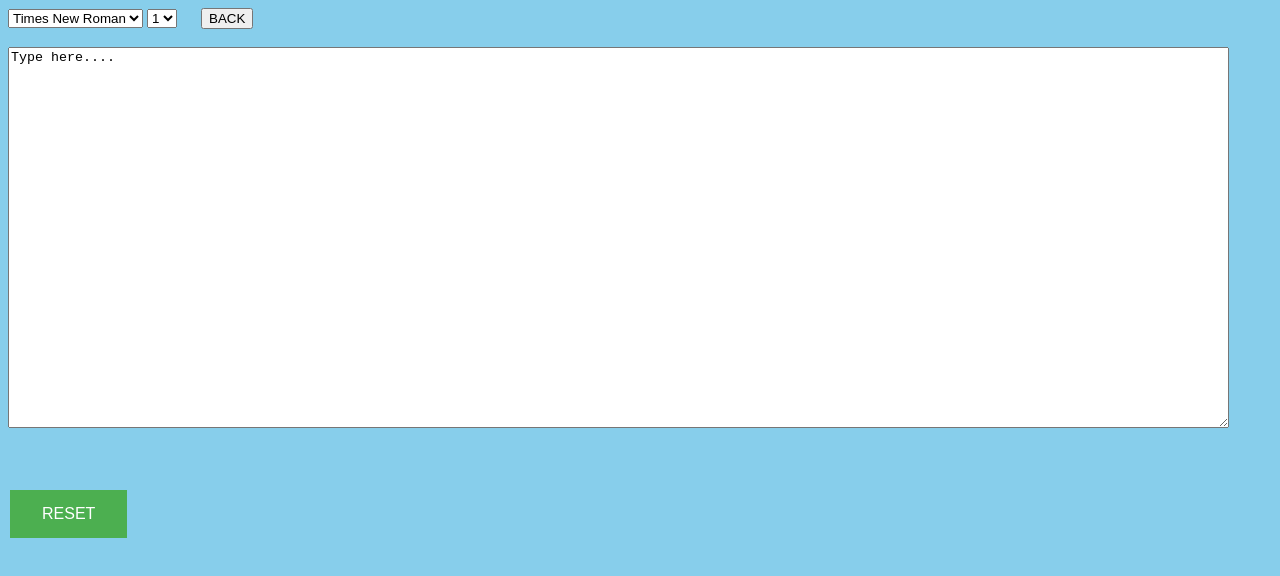
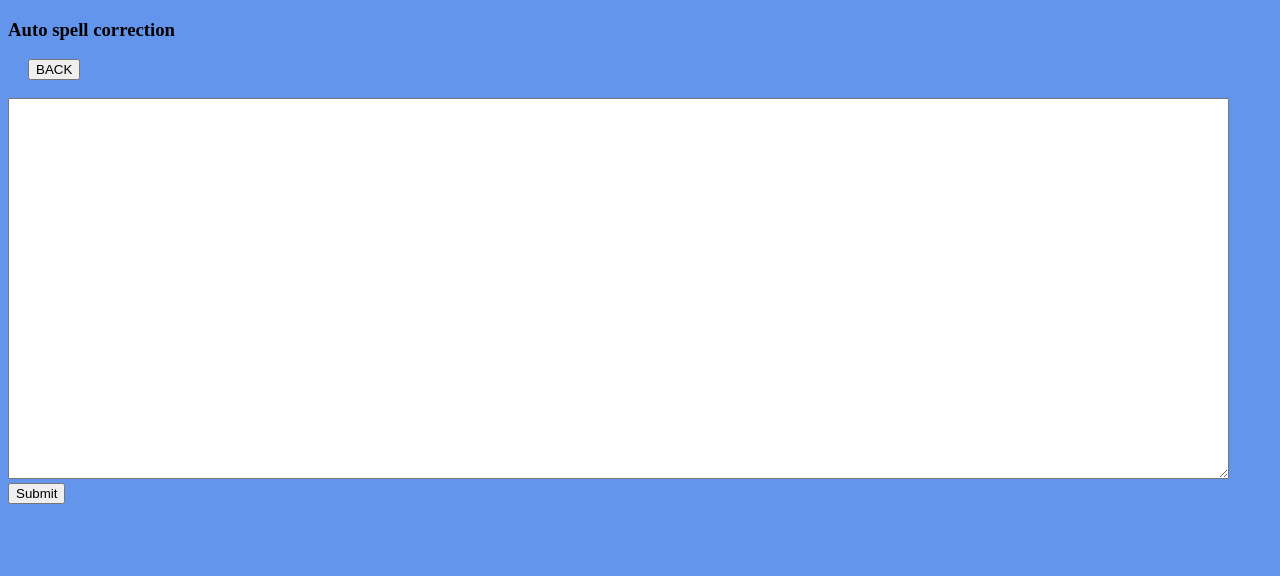
Before and after one commit to smedipally/SpellChecker_Team1, a plain HTML site: page page2.html in a window 1280 px wide. Drawn offline with nearby package versions, Linux system fonts and the light colour scheme.

Commit message:
Update page2.html

```diff
--- a/page2.html
+++ b/page2.html
@@ -1,25 +1,24 @@
 <!DOCTYPE html>
 <html>
+  <head>
+
+    <link rel="stylesheet" href="//code.jquery.com/ui/1.12.1/themes/base/jquery-ui.css">
+    <!--<script src="https://code.jquery.com/jquery-3.5.1.min.js" crossorigin="anonymous"></script>-->
+    <script src="https://code.jquery.com/jquery-3.6.0.min.js" crossorigin="anonymous"></script>
+    <script src="https://code.jquery.com/ui/1.12.1/jquery-ui.min.js" crossorigin="anonymous"></script>
+    <script src="https://code.jquery.com/jquery-3.6.0.min.js" integrity="sha256-/xUj+3OJU5yExlq6GSYGSHk7tPXikynS7ogEvDej/m4=" crossorigin="anonymous"></script>
+
+
+
+  </head>
 <body>
-    <select name="font type" id="font type">
-        <option value="times new roman">Times New Roman</option>
-        <option value="calibri">calibri</option>
-        <option value="arial">Arial</option>
-        <option value="arial black">Arial Black</option>
-      </select>
-      <select name="font size" id="font size">
-        <option value="1">1</option>
-        <option value="2">2</option>
-        <option value="3">3</option>
-        <option value="4">4</option>
-      </select>
+  <h3>Auto spell correction</h3>
       &emsp;
       <button class="go back" onclick="window.location.href='page1.html';">BACK</button>
       <br></br>
-<textarea id="text" name="textarea" rows="25" cols="150" onfocus="this.value=''">Type here....</textarea>
-  <br></br>
-  <br></br>
-<button class="reset" >RESET</button>
+  <textarea id="words" rows="25" cols="150" onfocus="this.value=''"></textarea>
+  <button onClick="submit()">Submit</button>
+<p id="demo"></p>
 <style>
     .reset{
         background-color: #4CAF50;
@@ -34,8 +33,16 @@
         cursor: pointer;
     }
 body{
-    background-color: skyblue;
+    background-color: cornflowerblue;
 }
 </style>
+  </script>
+  <script>
+    function submit(){
+    $.post("http://192.168.1.89:5000/", {words:$("#words").val()}, function(result){
+          $("#words").val(result)
+    });
+    }
+  </script>
 </body>
 </html>
```
